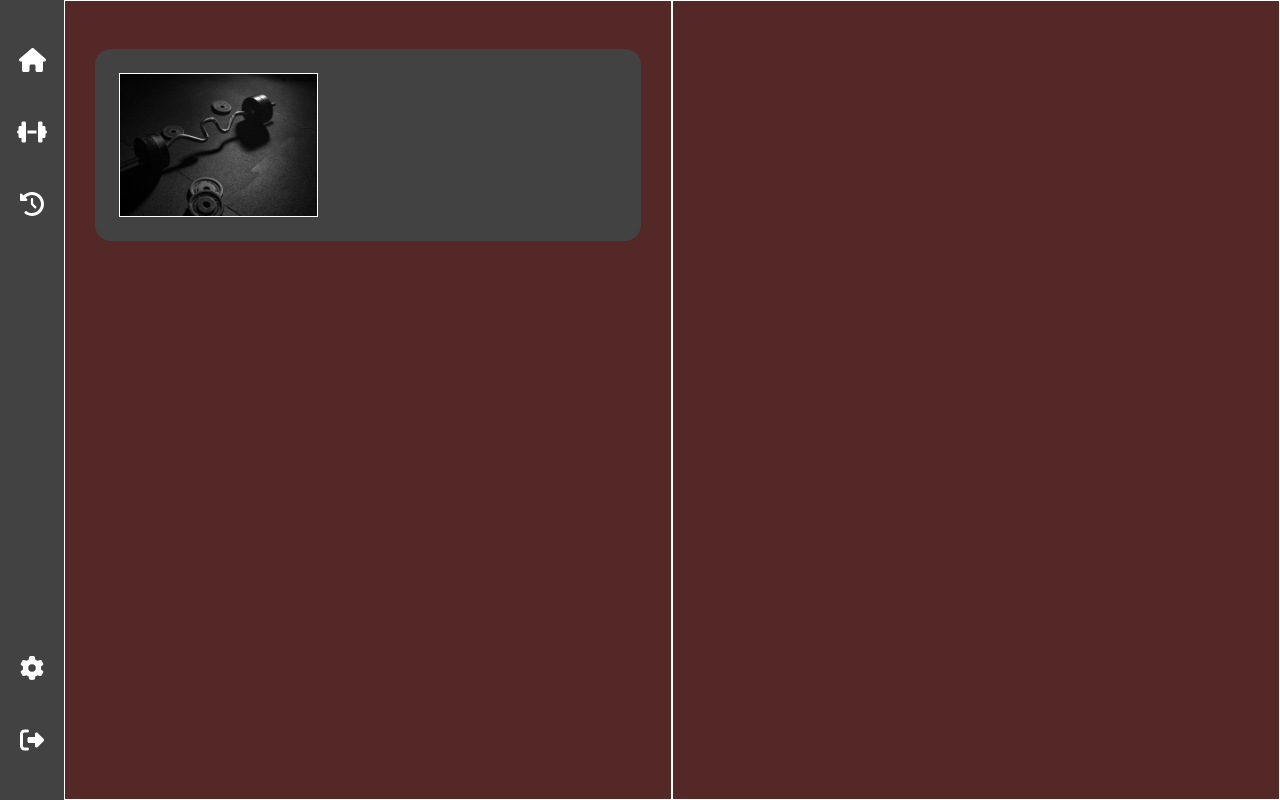
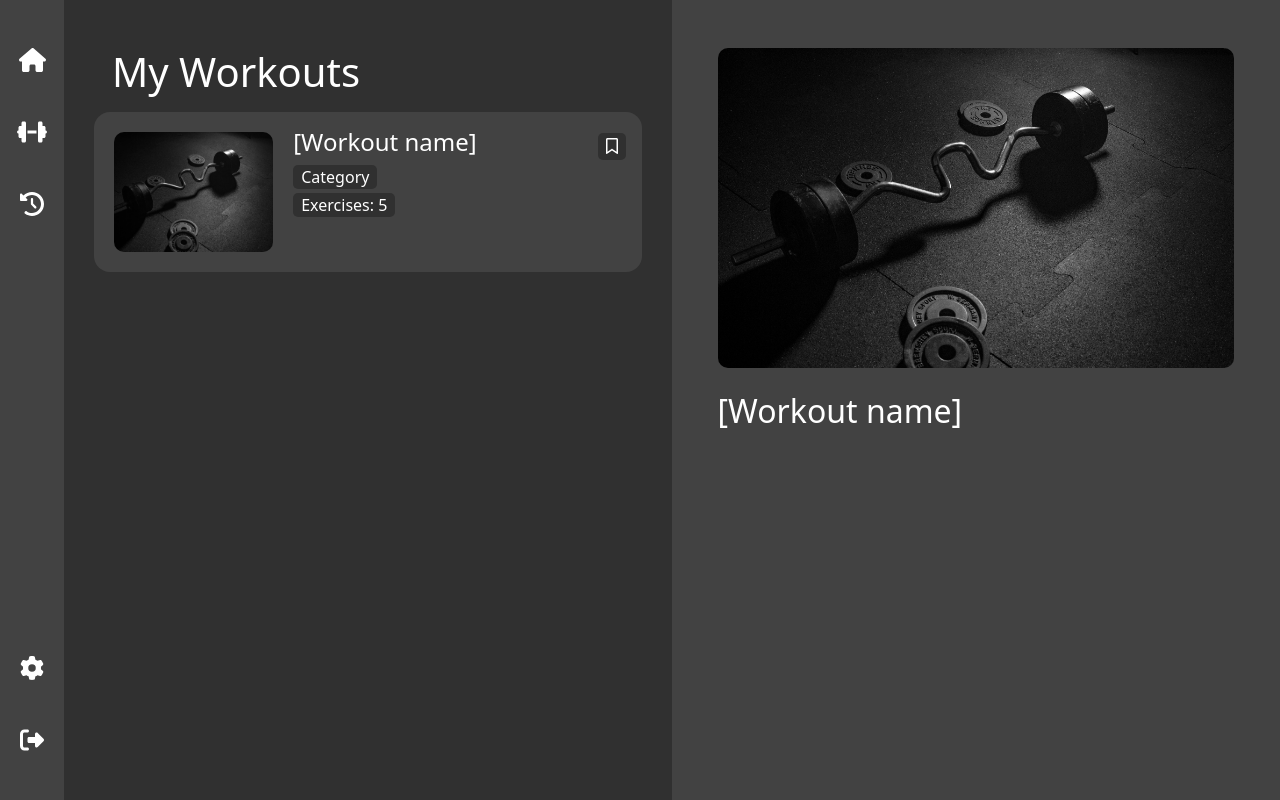
Before and after one commit to emrekrn/workout-planner-frontend, a React (Vite) app: page /my-workouts in a window 1280 px wide. Built offline with nearby package versions, Linux system fonts and the light colour scheme.

Commit message:
Workout component has been finished. Basic workout details component has been added.

```diff
--- a/package.json
+++ b/package.json
@@ -11,6 +11,8 @@
   },
   "dependencies": {
     "@fortawesome/fontawesome-svg-core": "^6.4.2",
+    "@fortawesome/free-brands-svg-icons": "^6.4.2",
+    "@fortawesome/free-regular-svg-icons": "^6.4.2",
     "@fortawesome/free-solid-svg-icons": "^6.4.2",
     "@fortawesome/react-fontawesome": "^0.2.0",
     "axios": "^1.6.0",
--- a/src/components/Workout/Workout.tsx
+++ b/src/components/Workout/Workout.tsx
@@ -1,12 +1,46 @@
-import React from 'react';
+import React, { useState } from 'react';
 import './workout.scss';
 import workoutImg from '../../images/workout-placeholder.jpg';
+import { faBookmark as faBookmarkRegular } from '@fortawesome/free-regular-svg-icons';
+import { faBookmark as faBookmarkSolid } from '@fortawesome/free-solid-svg-icons';
+import { FontAwesomeIcon } from '@fortawesome/react-fontawesome';
 
 const Workout = () => {
+	const [isFavourite, setIsFavourite] = useState<boolean>(true);
+
+	const handleFavClick = () => {
+		setIsFavourite((prev) => !prev);
+	};
 	return (
-		<div className='workout-card bg-secondary d-flex align-items-center'>
-			<div className='workout-image-container'>
+		<div className='workout-card bg-secondary d-flex align-items-center gap-3'>
+			<div className='workout-image-container p-1'>
 				<img className='workout-image' src={workoutImg} />
+			</div>
+			<div className='workout-info-field h-100'>
+				<div className='header d-flex align-items-center justify-content-between'>
+					<h4 className='text-white'>[Workout name]</h4>
+					<div
+						className='favourite-btn-field bg-primary d-flex align-items-center justify-content-center'
+						onClick={() => handleFavClick()}
+					>
+						{isFavourite ? (
+							<FontAwesomeIcon
+								className='text-white'
+								icon={faBookmarkRegular}
+							/>
+						) : (
+							<FontAwesomeIcon className='text-white ' icon={faBookmarkSolid} />
+						)}
+					</div>
+				</div>
+				<div className='body d-flex flex-column gap-1 align-items-start '>
+					<div className='body-card bg-primary px-2'>
+						<span className='text-white'>Category</span>
+					</div>
+					<div className='body-card bg-primary px-2'>
+						<span className='text-white'>Exercises: 5</span>
+					</div>
+				</div>
 			</div>
 		</div>
 	);
--- a/src/components/Workout/workout.scss
+++ b/src/components/Workout/workout.scss
@@ -1,18 +1,38 @@
 .workout-card {
 	width: 90%;
-	min-height: 12rem;
+	min-height: 10rem;
 	border-radius: 1rem;
-	padding: 1.5rem;
+	padding: 1rem;
 
 	.workout-image-container {
-		width: 40%;
+		width: 35%;
 		height: 100%;
-		border: 1px solid white;
 
 		.workout-image {
 			width: 100%;
 			height: 100%;
 			object-fit: cover;
+			border-radius: 10px;
+		}
+	}
+	.workout-info-field {
+		width: 70%;
+
+		.favourite-btn-field {
+			width: 1.7rem;
+			height: 1.7rem;
+			border-radius: 5px;
+			transition: all 0.2s ease;
+
+			&:hover {
+				cursor: pointer;
+				transform: scale(1.2);
+			}
+		}
+		.body {
+			.body-card {
+				border-radius: 5px;
+			}
 		}
 	}
 }
--- /dev/null
+++ b/src/components/WorkoutDetails/WorkoutDetails.tsx
@@ -0,0 +1,18 @@
+import React from 'react';
+import './workoutDetails.scss';
+import workoutPlaceholder from '../../images/workout-placeholder.jpg';
+
+const WorkoutDetails = () => {
+	return (
+		<div className='workout-details m-auto d-flex flex-column align-items-center pt-5'>
+			<div className='img-field'>
+				<img className='workout-img' src={workoutPlaceholder} />
+			</div>
+			<div className='workout-content align-self-start'>
+				<h2 className='text-white mt-4'>[Workout name]</h2>
+			</div>
+		</div>
+	);
+};
+
+export default WorkoutDetails;
--- /dev/null
+++ b/src/components/WorkoutDetails/workoutDetails.scss
@@ -0,0 +1,14 @@
+.workout-details {
+	width: 85%;
+	.img-field {
+		width: 100%;
+		height: 20rem;
+
+		.workout-img {
+			width: 100%;
+			height: 100%;
+			border-radius: 10px;
+			object-fit: cover;
+		}
+	}
+}
--- a/src/pages/WorkoutsPage/WorkoutsPage.tsx
+++ b/src/pages/WorkoutsPage/WorkoutsPage.tsx
@@ -1,14 +1,18 @@
 import React from 'react';
 import './workoutPage.scss';
 import Workout from '../../components/Workout/Workout';
+import WorkoutDetails from '../../components/WorkoutDetails/WorkoutDetails';
 
 const WorkoutsPage = () => {
 	return (
 		<div className='workout-page d-flex'>
 			<div className='workout-cards-field d-flex flex-column align-items-center pt-5'>
+				<h1 className='align-self-start ms-5 mb-3 text-white'>My Workouts</h1>
 				<Workout />
 			</div>
-			<div className='workout-details-field'></div>
+			<div className='workout-details-field bg-secondary'>
+				<WorkoutDetails />
+			</div>
 		</div>
 	);
 };
--- a/src/pages/WorkoutsPage/workoutPage.scss
+++ b/src/pages/WorkoutsPage/workoutPage.scss
@@ -1,11 +1,9 @@
 .workout-page {
-	background: rgba(255, 0, 0, 0.176);
 	height: 100%;
 
 	.workout-cards-field,
 	.workout-details-field {
 		width: 50%;
-		border: 1px solid white;
 		height: 100%;
 	}
 }
```
Also changed, not shown: src/components/App.tsx (deleted, +0 -11 lines), 1 other file (tests, documents, lock files or other folders).
